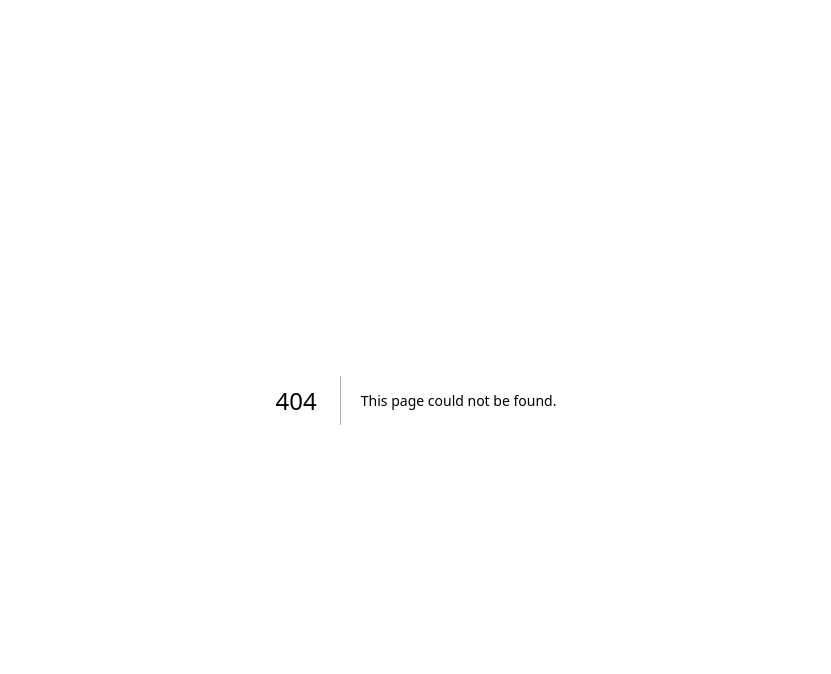
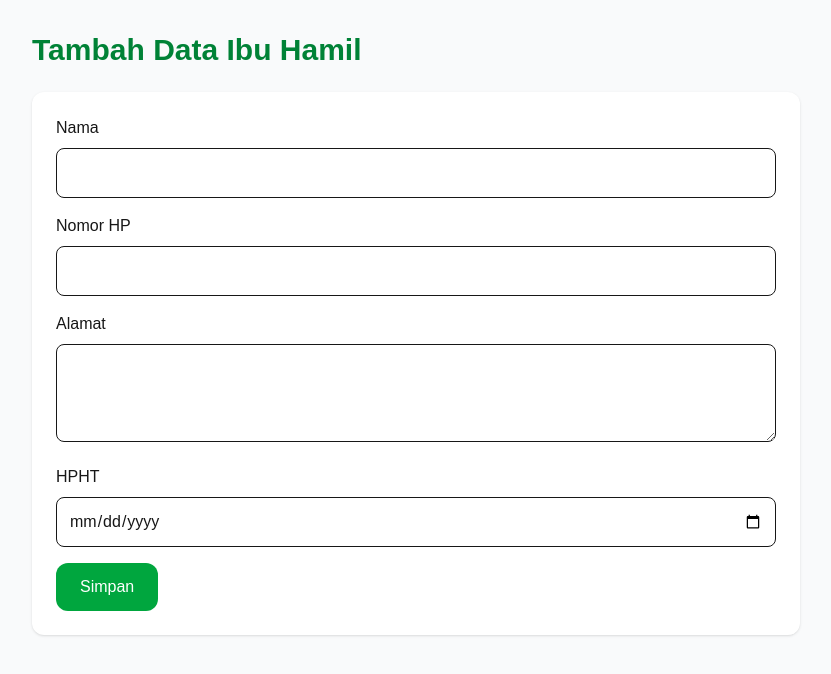
Before and after one commit to indrapendent/posyandu-monitoring-kehamilan, a Next.js app: page /mothers/new in a window 1280 px wide. Before the commit this address had no page. Shown: the top 674 px of the page, without its empty margins (224-1055 px from the left). Built offline with nearby package versions, Linux system fonts and the light colour scheme.

Commit message:
Add menu data ibu

```diff
--- a/app/dashboard/page.tsx
+++ b/app/dashboard/page.tsx
@@ -2,6 +2,7 @@ import { getServerSession } from "next-auth";
 import { redirect } from "next/navigation";
 import { authOptions } from "@/lib/auth";
 import LogoutButton from "@/components/LogoutButton";
+import Link from "next/link";
 export default async function DashboardPage() {
   const session = await getServerSession(authOptions);
 
@@ -36,8 +37,13 @@ export default async function DashboardPage() {
           </div>
         </div>
         <div className="mt-6">
-  <LogoutButton />
-</div>
+          <Link href="/mothers">
+            <button className="rounded-xl bg-green-600 px-4 py-2 text-white">
+              Lihat Data Ibu Hamil
+            </button>
+          </Link>
+          <LogoutButton />
+        </div>
       </div>
     </main>
   );
--- /dev/null
+++ b/app/mothers/new/page.tsx
@@ -0,0 +1,60 @@
+export default function NewMotherPage() {
+  return (
+    <main className="min-h-screen bg-gray-50 p-8">
+      <div className="mx-auto max-w-3xl">
+        <h1 className="mb-6 text-3xl font-bold text-green-700">
+          Tambah Data Ibu Hamil
+        </h1>
+
+        <form className="space-y-4 rounded-xl bg-white p-6 shadow">
+          <div>
+            <label className="mb-2 block font-medium">
+              Nama
+            </label>
+            <input
+              type="text"
+              className="w-full rounded-lg border p-3"
+            />
+          </div>
+
+          <div>
+            <label className="mb-2 block font-medium">
+              Nomor HP
+            </label>
+            <input
+              type="text"
+              className="w-full rounded-lg border p-3"
+            />
+          </div>
+
+          <div>
+            <label className="mb-2 block font-medium">
+              Alamat
+            </label>
+            <textarea
+              className="w-full rounded-lg border p-3"
+              rows={3}
+            />
+          </div>
+
+          <div>
+            <label className="mb-2 block font-medium">
+              HPHT
+            </label>
+            <input
+              type="date"
+              className="w-full rounded-lg border p-3"
+            />
+          </div>
+
+          <button
+            type="submit"
+            className="rounded-xl bg-green-600 px-6 py-3 text-white"
+          >
+            Simpan
+          </button>
+        </form>
+      </div>
+    </main>
+  );
+}
--- /dev/null
+++ b/app/mothers/page.tsx
@@ -0,0 +1,43 @@
+import Link from "next/link";
+
+export default function MothersPage() {
+  return (
+    <main className="min-h-screen bg-gray-50 p-8">
+      <div className="mx-auto max-w-6xl">
+        <div className="mb-6 flex items-center justify-between">
+          <h1 className="text-3xl font-bold text-green-700">
+            Data Ibu Hamil
+          </h1>
+          <Link
+            href="/mothers/new"
+            className="rounded-xl bg-green-600 px-4 py-2 text-white hover:shadow"
+          >
+            Tambah Data
+          </Link>
+        </div>
+
+        <div className="overflow-hidden rounded-xl bg-white shadow">
+          <table className="w-full">
+            <thead className="bg-gray-100">
+              <tr>
+                <th className="p-4 text-left">Nama</th>
+                <th className="p-4 text-left">No HP</th>
+                <th className="p-4 text-left">HPHT</th>
+                <th className="p-4 text-left">HPL</th>
+              </tr>
+            </thead>
+
+            <tbody>
+              <tr>
+                <td className="p-4">Belum ada data</td>
+                <td className="p-4">-</td>
+                <td className="p-4">-</td>
+                <td className="p-4">-</td>
+              </tr>
+            </tbody>
+          </table>
+        </div>
+      </div>
+    </main>
+  );
+}
```
